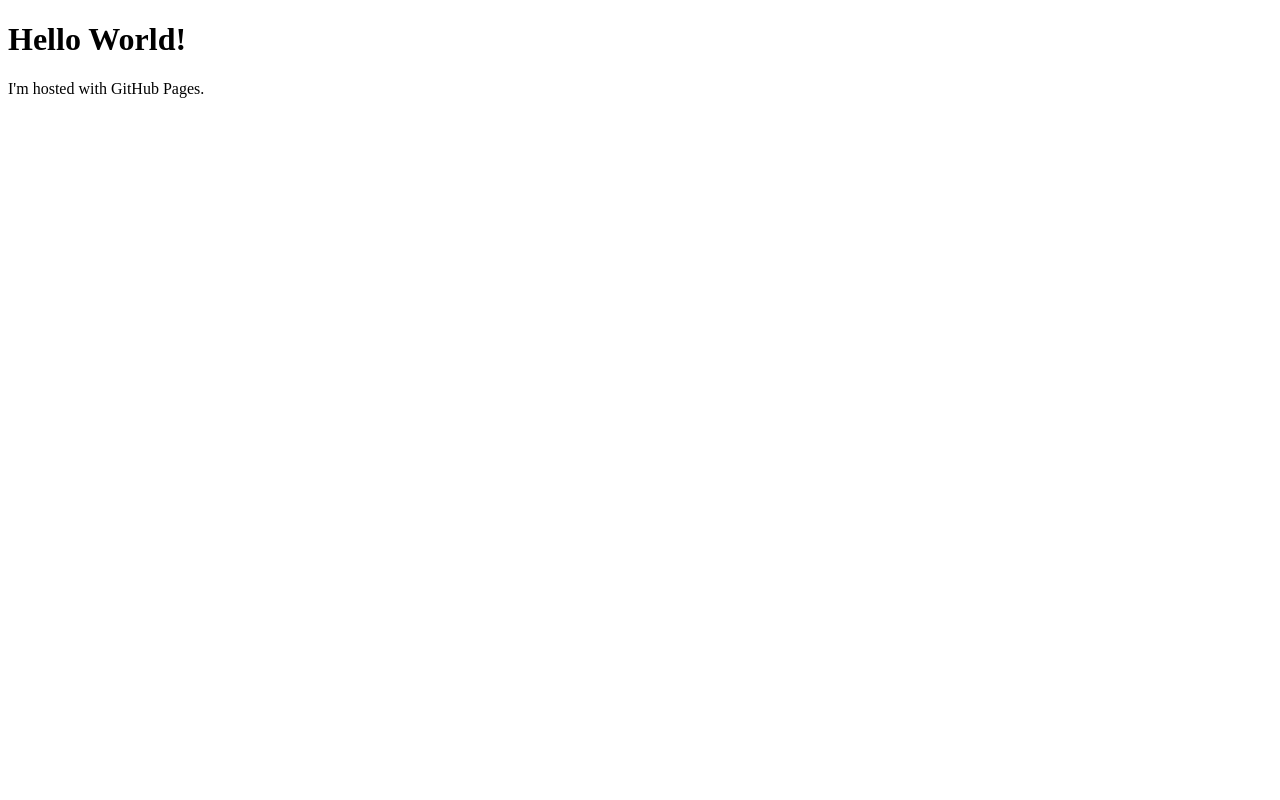
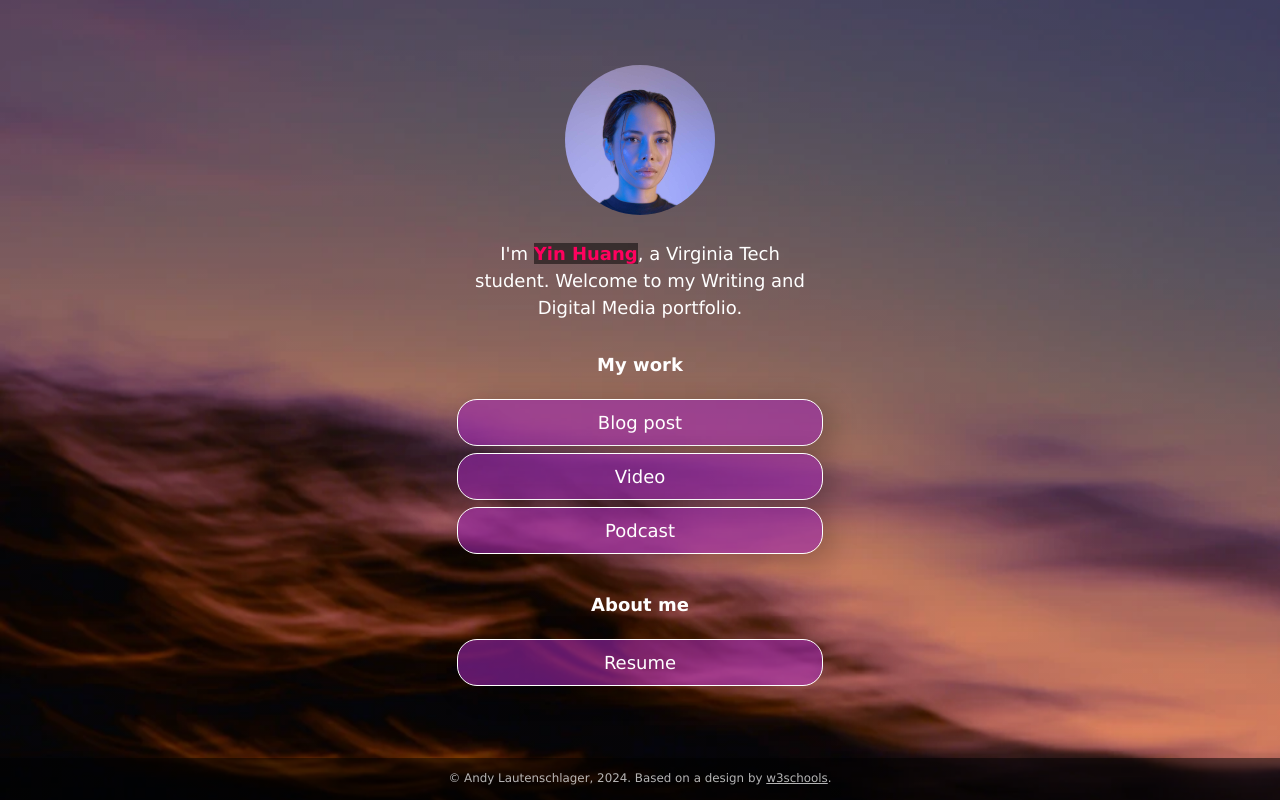
Before and after one commit to yinh2025s/yinh2025s.github.io, a plain HTML site: page index.html in a window 1280 px wide. Drawn offline with Linux system fonts and the light colour scheme.

Commit message:
Add course website template and Medium blog post

```diff
--- /dev/null
+++ b/css/style.css
@@ -0,0 +1,231 @@
+:root {
+    --primaryText: #fff;
+    --secondaryText: #ff015e;
+    --primary: rgba(156, 39, 176, .60);
+    --secondary: rgba(255, 1, 94, .60);
+    --buttonHover: rgba(156, 39, 176, .40);
+    --smallButtonHover: rgba(0, 0, 0, .25);
+}
+
+html {
+    box-sizing: border-box;
+    /* keeps button boxes within phone screen width */
+    -ms-text-size-adjust: 100%;
+    -webkit-text-size-adjust: 100%;
+    height: 100%;
+}
+
+*,
+*:before,
+*:after {
+    box-sizing: inherit;
+}
+
+body {
+    margin: 0;
+    min-height: 100%;
+    /* The image used for the site background. Try changing skyscape.jpg to stars.jpg. Put a replacement photo in the images folder and, in line 21 below, replace skyscape.jpg with yourbackgroundfilename.jpg */
+    /* The linear gradient darkens the image, like putting a sunglasses lens on top of it. If you want to darken the image even more, change 0.1 (both times) to 0.3 or higher */
+    background: linear-gradient(rgba(0, 0, 0, 0.1), rgba(0, 0, 0, 0.1)), url(../images/skyscape.jpg);
+    /* Prevents the browser from repeating or "tiling" the background image */
+    background-repeat: no-repeat;
+    background-position: center;
+    /* Freezes the image so that even the content scrolls down, the background stays put */
+    background-attachment: fixed;
+    /* Resizes the background image to cover the entire container */
+    background-size: cover;
+    font-family: Futura, Verdana, sans-serif;
+    line-height: 1.5;
+    font-size: 18px;
+    display: flex;
+    flex-direction: column;
+    justify-content: space-around;
+    align-items: center;
+}
+
+h1 {
+    font-size: 1em;
+}
+
+h2 {
+    font-size: 1em;
+    margin-bottom: 0;
+}
+
+img {
+    margin: .5em 1em;
+    /* border: 1px solid #ccc; */
+    border-radius: 50%;
+    height: 150px;
+    max-width: 100%;
+    object-fit: cover;
+    /* Resizes the image to cover the entire container */
+}
+
+.container {
+    text-align: center;
+    width: 100%;
+    padding: 0;
+    margin-right: auto;
+    margin-left: auto;
+    flex: 1;
+    display: flex;
+    flex-direction: column;
+    justify-content: center;
+}
+
+.image-container {
+    text-align: center;
+    width: 100%;
+}
+
+.main-text-color {
+    color: var(--primaryText);
+}
+
+.name {
+    color: var(--secondaryText);
+}
+
+.name strong {
+    background-color: rgba(0, 0, 0, 0.50);
+}
+
+.section-header {
+    padding-top: .5em;
+}
+
+.button,
+.intro,
+.links-container,
+.slidedown,
+.external-link {
+    width: 100%;
+    min-width: 50%;
+    padding: .5em 1em;
+    text-decoration: none;
+    color: inherit;
+    text-align: center;
+}
+
+.button, .external-link {
+    border: 1px solid var(--primaryText);
+    border-radius: 20px;
+    box-shadow: 7px 6px 28px 1px rgba(0, 0, 0, 0.24);
+    overflow: hidden;
+    white-space: nowrap;
+    display: inline-block;
+    background-color: var(--primary);
+    cursor: pointer;
+    transition: 0.2s all;
+}
+
+.button:not(.highlight) {
+    background-color: var(--primary);
+}
+
+@media (hover: hover) {
+    .button:hover { background-color: var(--buttonHover); }
+}
+
+.button.highlight {
+    background-color: var(--secondary);
+}
+
+.button:active, .external-link:active {
+    transform: scale(0.98);
+    /* Scaling button to 0.98 to its original size */
+    box-shadow: 3px 2px 22px 1px rgba(0, 0, 0, 0.24);
+    /* Lowering the shadow */
+}
+
+.intro {
+    margin: 0 auto;
+}
+
+.section {
+    margin-top: 1em;
+}
+
+.slidedown {
+    margin: 0 auto;
+    padding: 0;
+    -webkit-transition: height .4s ease;
+    -o-transition: height .4s ease;
+    transition: height .4s ease;
+    overflow: hidden;
+    height: 0;
+}
+
+.external-link {
+    border: 1px solid var(--primaryText);
+    border-radius: 20px;
+    background-color: transparent;
+    display: flex;
+    align-items: center;
+    justify-content: center;
+    padding: 0;
+    margin: .5em auto 1.5em auto;
+    text-decoration: none;
+    color: inherit;
+    height: 2em;
+    width: 6em;
+}
+
+.external-link:hover {
+    background-color: var(--smallButtonHover)
+}
+
+.description {
+    display: flex;
+    text-align: left;
+    flex-direction: column;
+    padding: 0 .6em;
+}
+
+.description > p {
+    margin: .5em 0;
+}
+
+.footer {
+  font-size: .66em;
+  background-color: rgba(0, 0, 0, .5);
+  color: rgba(225, 225, 225, .8);
+  text-decoration: none;
+  width: 100%;
+  min-height: 3em;
+  display: flex;
+  align-items: center;
+  justify-content: center;
+  position: relative;
+}
+
+.footer a {
+    color: inherit;
+}
+
+/* Media queries allow you to change style properties according to the screen width. In this case, if the screen is AT LEAST 540 pixels wide (bigger than a standard phone), the .container resizes to 540 pixels and the buttons and intro resize to 85% of the container width */
+@media (min-width: 540px) {
+    .container {
+        max-width: 540px;
+    }
+
+    .button,
+    .intro,
+    .slidedown {
+        width: 85%;
+    }
+}
+
+/* If the screen is AT LEAST 768 pixels wide (standard tablet or larger), the .container resizes to 750 pixels and the buttons and intro resize to 40% of the container width */
+@media (min-width: 768px) {
+    .container {
+        max-width: 768px;
+    }
+
+    .button,
+    .intro,
+    .slidedown {
+        width: 40%;
+    }
+}
--- a/index.html
+++ b/index.html
@@ -1,11 +1,74 @@
+<!DOCTYPE html>
+<!-- This page is adapted from w3schools "How to make a link tree website https://www.w3schools.com/howto/howto_website_create_linktree.asp" -->
+<html lang="en">
 
-<!DOCTYPE html>
-<html>
 <head>
-  <title>My Website</title>
+  <meta charset="utf-8" />
+  <meta name="viewport" content="width=device-width, initial-scale=1" />
+  <!-- Add your name below -->
+  <title>Yin Huang</title>
+  <link rel="stylesheet" href="css/style.css">
 </head>
-<body>
-  <h1>Hello World!</h1>
-  <p>I'm hosted with GitHub Pages.</p>
+
+<body class="main-text-color">
+  <!-- Content container. Everything except footer goes here -->
+  <div class="container">
+    <!-- Image and name container. Put your replacement photo—which you should crop to be square—in the images folder, then change the source attribute to images/yourportraitfilename.jpg. This path says, "Look in the images folder for yourportraitfilename.jpg." Be sure to change the alt text, too. -->
+    <div class="image-container">
+      <img src="images/portrait.jpg" alt="Photo by Art Hauntington">
+    </div>
+    <div class="intro">
+      I'm <span class="name"><strong>Yin Huang</strong></span>, a Virginia Tech student. Welcome to my Writing and Digital Media portfolio.
+    </div>
+    <div class="section-header">
+      <h1>My work</h1>
+    </div>
+    <!-- Replace the # inside of the href="#" with your links. -->
+    <div class="links-container">
+      <div class="button toggle">Blog post</div>
+      <div class="slidedown">
+        <div class="description">
+          <h2>I Used AI to Build My Project. Now I Have to Explain It in Interviews.</h2>
+          <p>AI can help build a working app, but can you explain how it works? Explore comprehension debt and three practical ways to understand your code and prepare for technical interviews.</p>
+          <a href="https://medium.com/@markhuang200511/i-used-ai-to-build-my-project-now-i-have-to-explain-it-in-interviews-22b6991d0cd3" class="external-link" target="_blank" rel="noopener noreferrer">Read</a>
+        </div>
+      </div>
+
+      <div class="button toggle">Video</div>
+      <div class="slidedown">
+        <div class="description">
+          <h2>Video title</h2>
+          <p>Add a short but appealing description of your video.</p>
+          <a href="#" class="external-link" target="_blank">Watch</a>
+        </div>
+      </div>
+
+      <div class="button toggle">Podcast</div>
+      <div class="slidedown">
+        <div class="description">
+          <h2>Podcast title</h2>
+          <p>Add a short but appealing description of your podcast</p>
+          <a href="#" class="external-link" target="_blank">Listen</a>
+        </div>
+      </div>
+    </div>
+
+    <!-- Replace # with PDF from Google Docs, or replace the entire section with whatever you want. Or delete it! Or add another section below it!-->
+    <div class="section-header">
+      <h1>About me</h1>
+    </div>
+
+    <div class="links-container">
+      <a href="https://drive.google.com" class="button" target="_blank">Resume</a>
+    </div>
+
+  </div>
+  <div class="footer">
+    <p>© Andy Lautenschlager, 2024. Based on a design by <a
+        href="https://www.w3schools.com/howto/howto_website_create_linktree.asp" target="_blank">w3schools</a>.
+    </p>
+  </div>
+  <script type="text/javascript" src="js/slider.js"></script>
 </body>
+
 </html>
--- /dev/null
+++ b/js/slider.js
@@ -0,0 +1,19 @@
+document.addEventListener("DOMContentLoaded", () => {
+  const a = document.querySelectorAll(".toggle");
+  a.forEach((e) => {
+    e.addEventListener("click", function () {
+      let slider = this.nextElementSibling;
+      if (slider.style.height) {
+        slider.style.height = null;
+        e.classList.remove("highlight");
+      } else {
+        document.querySelectorAll(".toggle.highlight").forEach((f) => {
+          f.classList.remove("highlight");
+          f.nextElementSibling.style.height = null;
+        });
+        e.classList.add("highlight");
+        slider.style.height = slider.scrollHeight + "px";
+      }
+    })
+  })
+})
```
Also changed, not shown: images/portrait.jpg (added), images/skyscape.jpg (added), images/stars.jpg (added).
